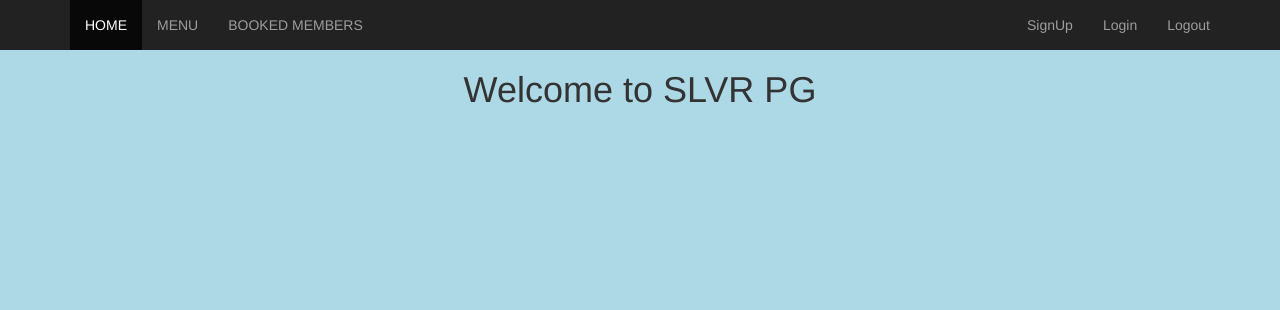
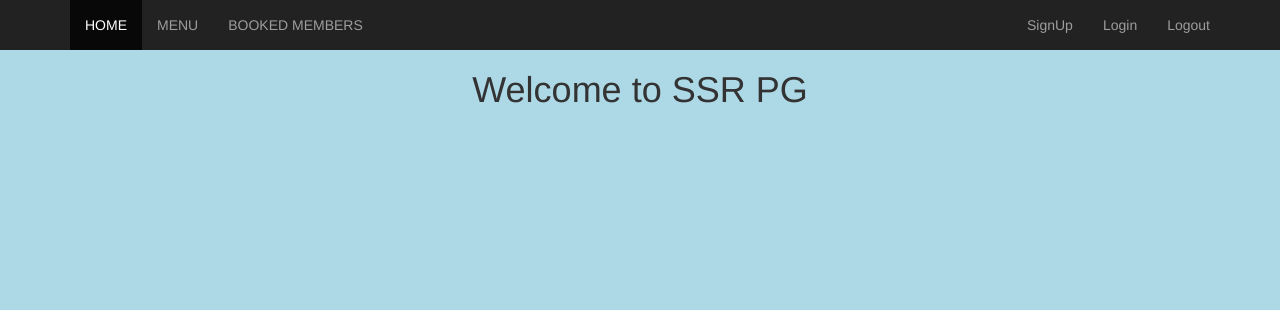
Before and after one commit to paulsoumen76/pgfoodmanagement, a Django app: page / in a window 1280 px wide. Shown: the top 310 px of the page. Run offline with Django 3.2, Linux system fonts and the light colour scheme; some libraries are stand-ins or nearby versions.

Commit message:
second-modification

```diff
--- a/templates/foodmanageapp/home.html
+++ b/templates/foodmanageapp/home.html
@@ -1,4 +1,4 @@
 {%extends 'foodmanageapp/parent.html'%}
 {%block body_block%}
-<h1 align=center>Welcome to SLVR PG</h1>
+<h1 align=center>Welcome to SSR PG</h1>
 {%endblock%}
```
